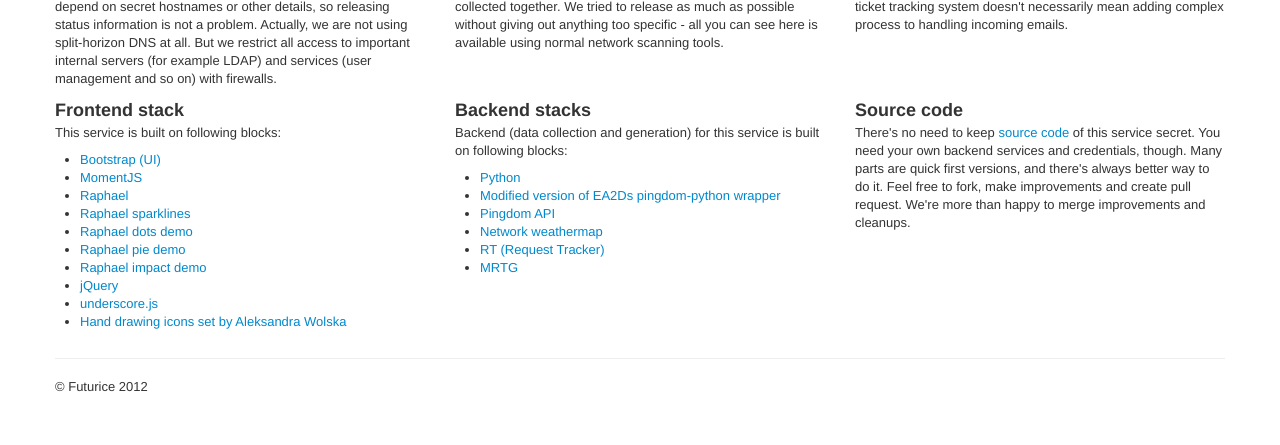
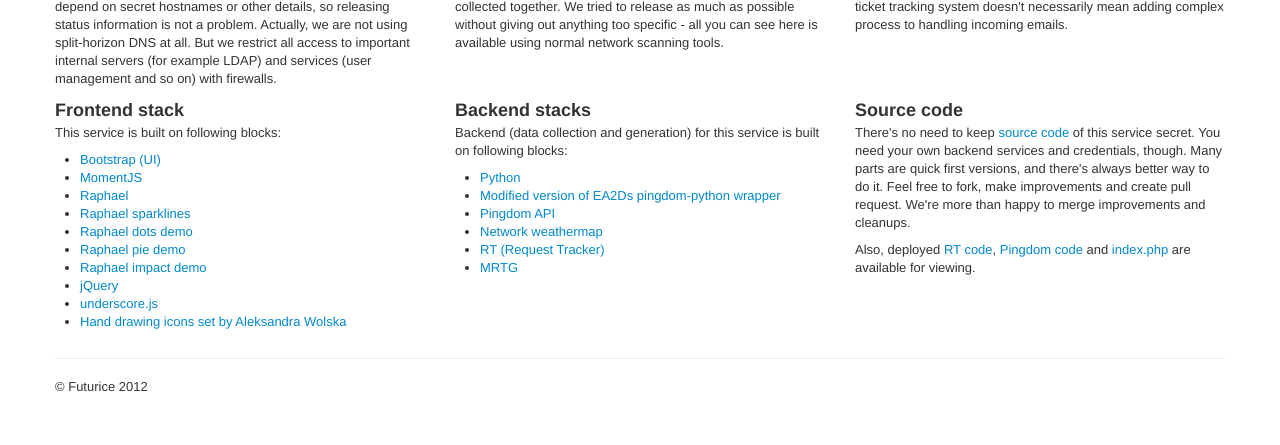
Before and after one commit to ojarva/status.futurice.com, a PHP site: page /index.php?page=what in a window 1280 px wide. Shown: the part 733-1178 px from the top of the page. Run offline with PHP 8.4, Linux system fonts and the light colour scheme.

Commit message:
Links to source code

```diff
--- a/pages/what.php
+++ b/pages/what.php
@@ -97,5 +97,7 @@ use even in smaller organizations. Using ticket tracking system doesn't necessar
 		<p>There's no need to keep <a href="https://github.com/ojarva/status.futurice.com">source code</a> of this service secret. You need your own backend services and credentials, though. Many parts are quick
 first versions, and there's always better way to do it. Feel free to fork, make improvements and create pull request. We're more than happy to merge improvements and cleanups.</p>
 
+		<p>Also, deployed <a href="fetch_rt.py.html">RT code</a>, <a href="fetch_pingdom.py.html">Pingdom code</a> and <a href="index.php.html">index.php</a> are available for viewing.</p>
+
 	</div>
 </div>
```
